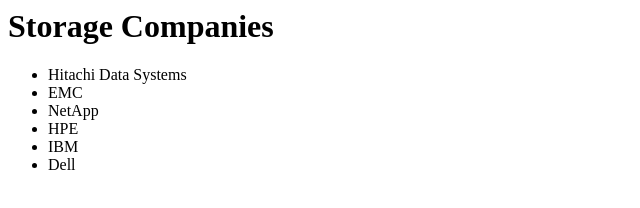
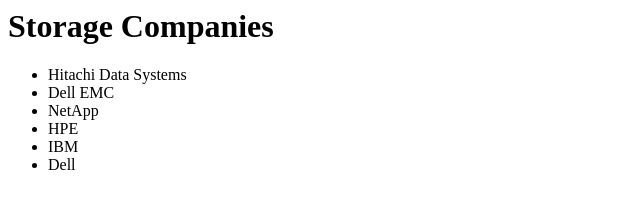
Before and after one commit to rafnasgit/hello-world, a plain HTML site: page index.html in a window 1280 px wide. Shown: the full height of the page, 0-640 px from the left. Drawn offline with Linux system fonts and the light colour scheme.

Commit message:
modified index.html to reflect new name for Dell-EMC

```diff
--- a/index.html
+++ b/index.html
@@ -3,7 +3,7 @@
 		<h1> Storage Companies </h1>
 		<ul>
 			<li> Hitachi Data Systems </l1>
-			<li> EMC </l1>
+			<li> Dell EMC </l1>
 			<li> NetApp </l1>
 			<li> HPE </l1>
 			<li> IBM </l1>
```
